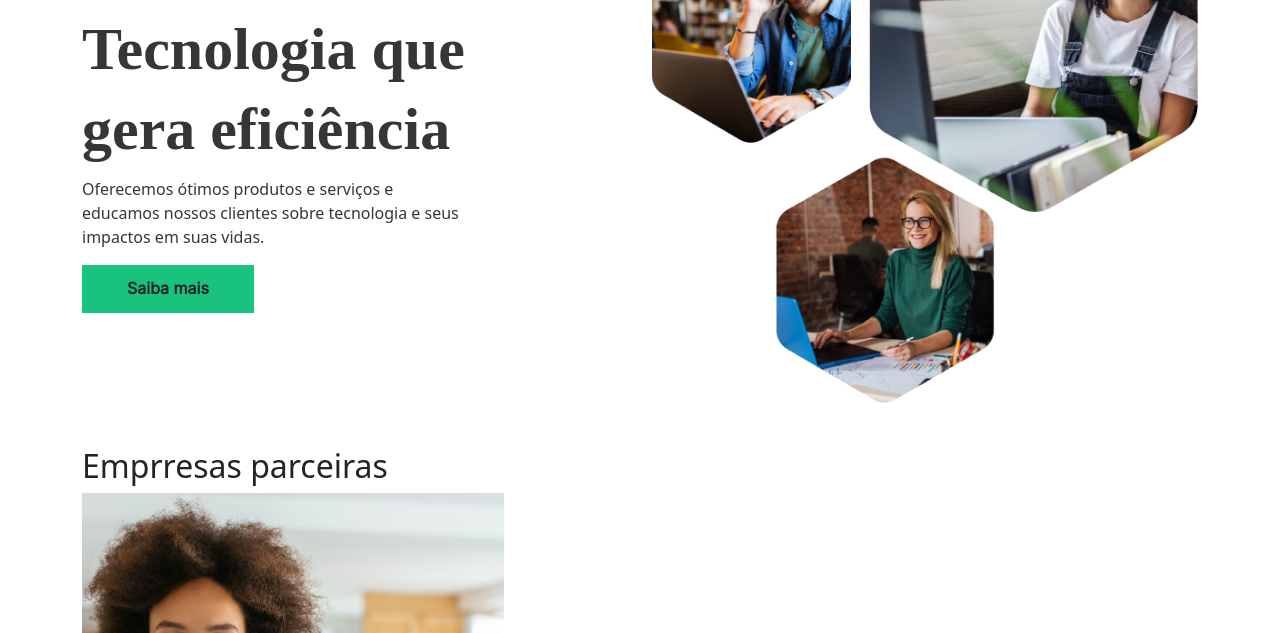
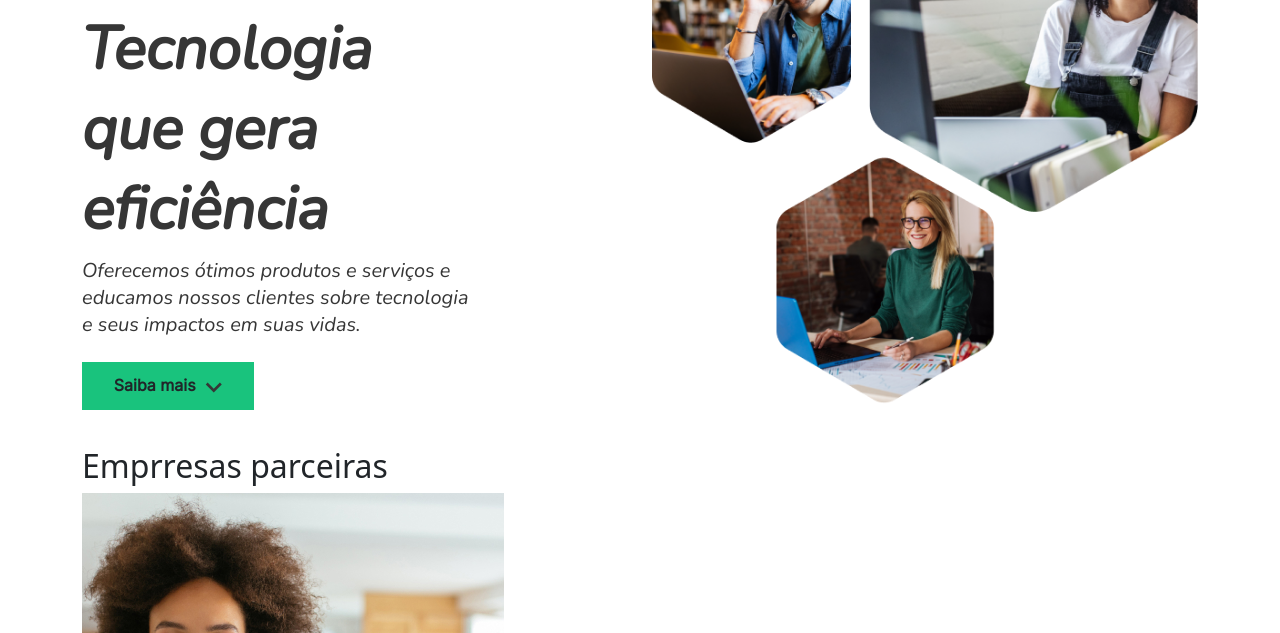
Before and after one commit to codesdevsgroup/quantic, a PHP site: page / in a window 1280 px wide. Shown: the part 353-986 px from the top of the page. Run offline with PHP 8.4, Linux system fonts and the light colour scheme.

Commit message:
fix home

```diff
--- a/assets/css/style.css
+++ b/assets/css/style.css
@@ -3,6 +3,8 @@
     --text-color: #363636;
     /* font-family: 'Inter', sans-serif; */
 }
+
+/* buttons */
 .btn,
 .btn a {
     border-radius:0%;
@@ -14,6 +16,9 @@
 }
 .btn:hover{
     border-color: var(--primary-color) !important;
+}
+.btn img {
+    margin-left: 5px;
 }
 
 /* home */
@@ -67,7 +72,12 @@
 }
 
 #home .text p {
-
+    font-family: 'Nunito';
+    font-style: normal;
+    font-weight: 400;
+    font-size: 20px;
+    line-height: 27px;
+    margin-bottom: 24px;
 }
 
 #home .text button {
--- a/index.html
+++ b/index.html
@@ -8,6 +8,7 @@
     <link rel="preconnect" href="https://fonts.googleapis.com">
     <link rel="preconnect" href="https://fonts.gstatic.com" crossorigin>
     <link href="https://fonts.googleapis.com/css2?family=Inter&family=Open+Sans:wght@400;700&display=swap" rel="stylesheet">
+    <link href="https://fonts.googleapis.com/css2?family=Inter&family=Nunito:ital@1&display=swap" rel="stylesheet">
 
     <link rel="stylesheet" href="./assets/css/bootstrap.min.css">
     <link rel="stylesheet" href="./assets/css/style.css">
@@ -67,7 +68,7 @@
                     <p>
                         Oferecemos ótimos produtos e serviços e educamos nossos clientes sobre tecnologia e seus impactos em suas vidas.
                     </p>
-                    <button class="btn">Saiba mais</button>
+                    <button class="btn">Saiba mais <img src="./assets/img/keyboard_arrow_down.svg" alt=""></button>
                 </div>
             </div>
 
```
Also changed, not shown: assets/img/keyboard_arrow_down.svg (added).
